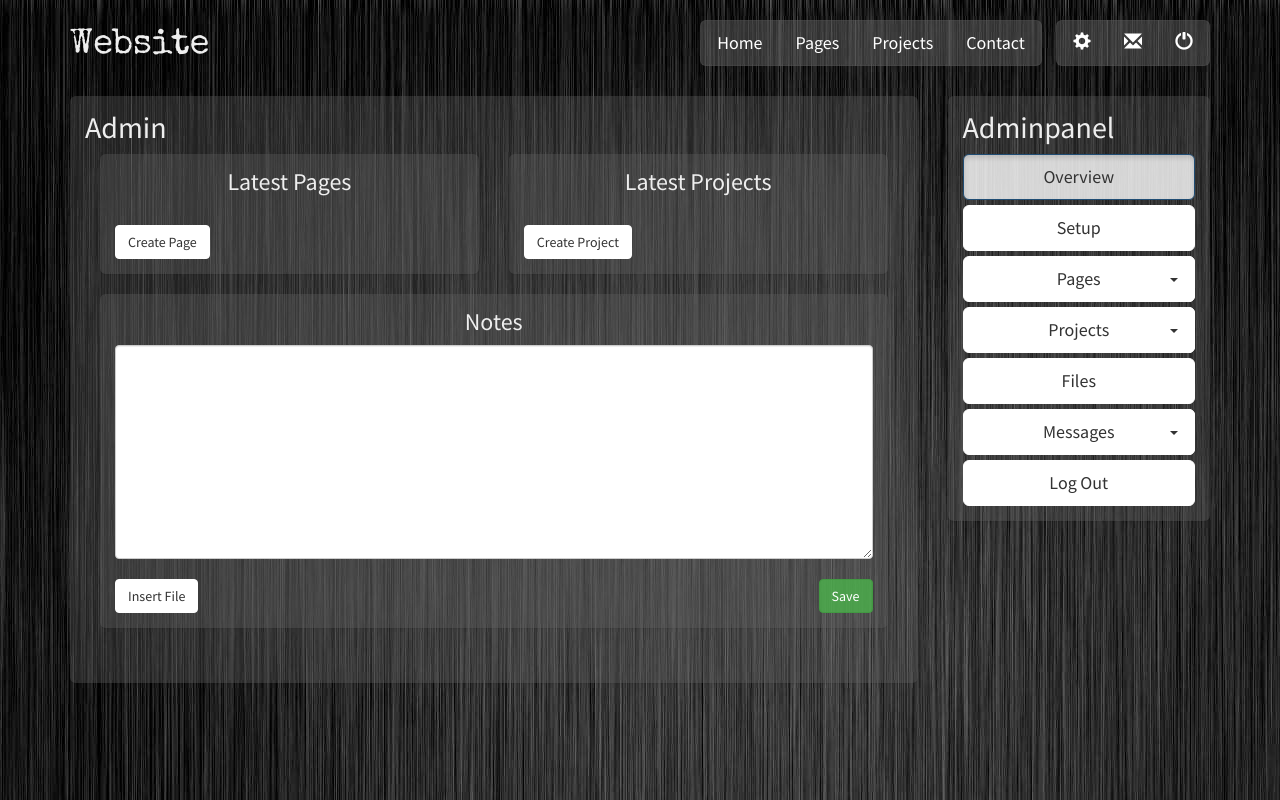
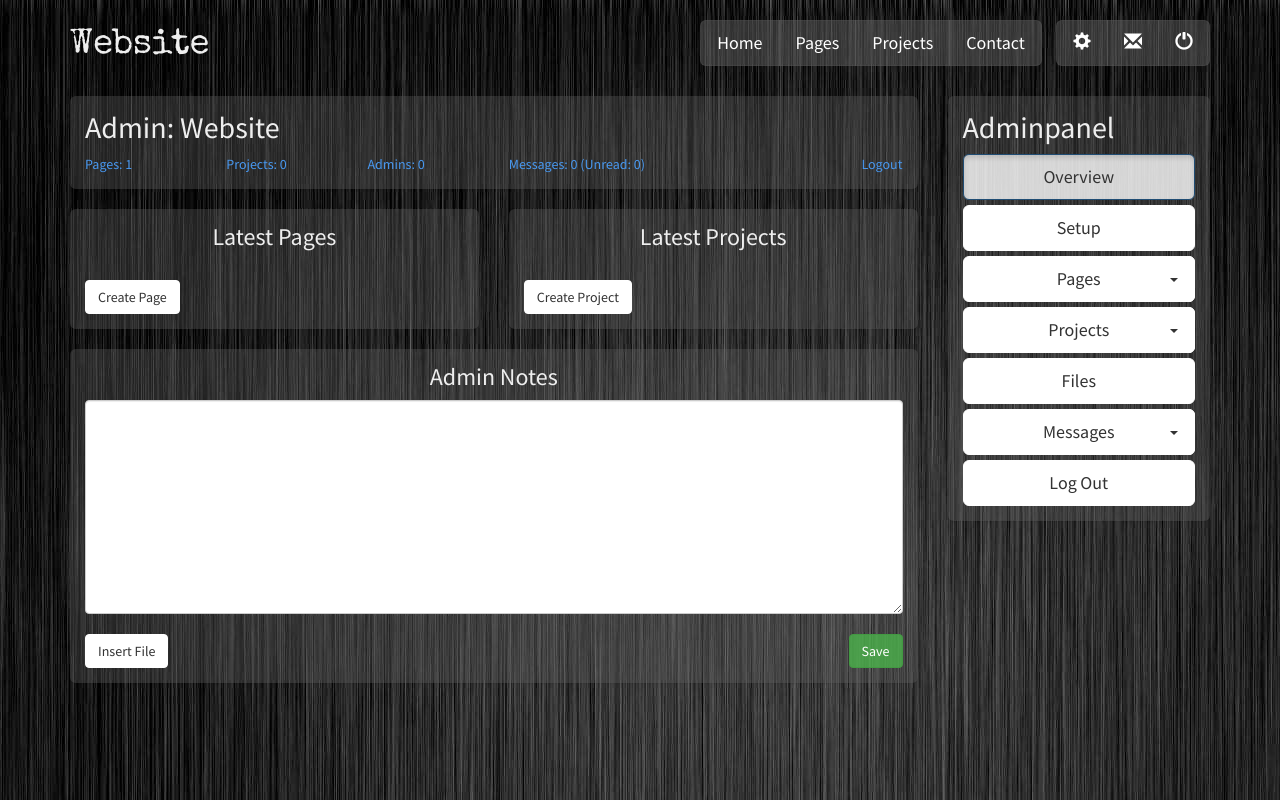
Before and after one commit to Aggrathon/AggrathonWebsite, a Flask app: page /admin/ in a window 1280 px wide. Run offline with Flask 2, Linux system fonts and the light colour scheme; data comes from the database, SQL or seed files in the repository; data that the repository does not hold is empty; parts of the project's set-up code (start-up, migrations or seed data) failed here and were passed over; some libraries are stand-ins or nearby versions.

Commit message:
Make the project editing page get data from the db Improve the design in multiple places by removing stacking panels

```diff
--- a/website/model.py
+++ b/website/model.py
@@ -41,10 +41,7 @@ def get_admin_front():
 	pages = LastPage.query.order_by(LastPage.time.desc()).all()
 	projects = ProjectLast.query.order_by(ProjectLast.time.desc()).all()
 	notes = Text.query.get('ADMIN_NOTES')
-	if notes:
-		return {'pages':pages, 'projects':projects, 'notes':notes.text}
-	else:
-		return {'pages':pages, 'projects':projects}
+	return {'pages':pages, 'projects':projects, 'notes':notes.text if notes else None, 'page_count':Page.query.count(), 'project_count':Project.query.count(), 'user_count':User.query.count(), 'message_count':Message.query.count()}
 
 def set_admin_notes(notes):
 	dbn = Text.query.get('ADMIN_NOTES')
@@ -321,8 +318,13 @@ def project_get(path):
 	return {"name":project.title, "text":project.text, "images":project.images, "tags":[tag.tag.tag for tag in project.tags], "links":project.links, "files":files}
 
 def project_get_admin(path):
-	project = Project.query.filter_by(path=path).first()
-	return project
+	project = db.session.query(Project.title, Project.text, Project.id, Project.thumbnail, Project.description, ProjectFeatured.priority).filter_by(path=path).outerjoin(ProjectFeatured).first()
+	if not project:
+		return None
+	return {'path':path, "name":project.title, "text":project.text, "thumbnail":project.thumbnail, "description":project.description, "featured":project.priority is not None, "priority":project.priority,\
+		"images":[img[0] for img in db.session.query(ProjectImage.image).filter_by(project_id=project.id).all()],\
+		"tagged":[tag[1] for tag in db.session.query(ProjectTagged.tag_id, ProjectTag.tag).filter_by(project_id=project.id).join(ProjectTag).all()],\
+		"tags":[tag[0] for tag in db.session.query(ProjectTag.tag).all()]}
 
 def project_list(tags=None,order=None):
 	projects = None
--- a/website/routes.py
+++ b/website/routes.py
@@ -139,8 +139,9 @@ def projects_edit():
 		return show_admin(AdminPages.createproject)
 	project = model.project_get_admin(path)
 	if not project:
+		flash("Saving will create the new project", model.RETURN_SUCCESS)
 		project = { 'path': path }
-	return render_page(create_page_fromfile('Edit Project', 'admin/projects/edit.html', **project), create_sidebar_fromfile('admin/projects/editbar.html'))
+	return render_page(create_page_fromfile('Edit Project %r'%path, 'admin/projects/edit.html', **project), create_sidebar_fromfile('admin/projects/editbar.html'))
 
 @app.route('/admin/projects/create/', methods=['GET'])
 @login_required
@@ -306,13 +307,13 @@ def edit_item():
 		if '/pages/' == path:
 			return redirect(url_for('pages_admin'), 303)
 		if '/pages/' in path:
-			return redirect(url_for('pages_edit', page=path.replace('/pages/', '')), 303)
+			return redirect(url_for('pages_edit', page=path.split('/pages/', 1)[1][:-1]), 303)
 		if path == '/contact/':
 			return redirect(url_for('messages'), 303)
 		if '/projects/' == path:
 			return redirect(url_for('projects_admin'), 303)
 		if '/projects/' in path:
-			return redirect(url_for('projects_edit', project=path.replace('/projects/', '')), 303)
+			return redirect(url_for('projects_edit', project=path.split('/projects/', 1)[1][:-1]), 303)
 	flash('Path not recognized', 'error')
 	return redirect(url_for('admin'), 303)
 
--- a/website/static/style.css
+++ b/website/static/style.css
@@ -236,6 +236,17 @@ a:focus, a:hover {
     color: transparent !important;
 }
 
+.btn-primary .badge {
+    background-color: #333;
+    color: #fff;
+}
+
+.well {
+	background-color: rgba(0, 0, 0, 0.15);
+	border: 1px solid rgba(0,0,0,0.2);
+	border-radius: 0.4em;
+}
+
 .blurb-list .media-body {
 	text-align: left;
 	white-space: normal;
@@ -327,12 +338,6 @@ table.table.table-hover tbody tr:hover {
 	max-height: 25em;
 	vertical-align: middle;
 }
-.image-carousel {
-	margin: -15px 0px 15px;
-	border: 1px solid gba(96,96,96,0.2);
-	border-radius: 0.4em;
-	background-color: rgba(96,96,96,0.35);
-}
 .image-carousel div {
 	padding: 0px;
 }
--- a/website/templates/admin/messages/forwarding.html
+++ b/website/templates/admin/messages/forwarding.html
@@ -23,17 +23,17 @@
 </script>
 <form class="panel" method="post">
 	<div class="row">
-		<div class="col-xs-12 col-sm-5 col-lg-6">
+		<div class="col-xs-12 col-sm-5 col-lg-5">
 			<input type="email" class="form-control" id="forwardEmail" placeholder="Email" name="email" />
 		</div>
-		<div class="col-xs-8 col-sm-4 col-lg-4">
+		<div class="col-xs-7 col-sm-4 col-lg-4">
 			<select class="form-control" id="forwardType" name="type">
 				<option value="0">Forward all messages</option>
 				<option value="1">Alert unread messages</option>
 				<option value="2">Alert once if unread messages</option>
 			</select>
 		</div>
-		<div class="col-xs-4 col-sm-3 col-lg-2 text-right">
+		<div class="col-xs-5 col-sm-3 col-lg-3 text-right">
 			<button class="btn btn-success" type="submit">Add Forwarding</button>
 		</div>
 	</div>
--- a/website/templates/admin/overview.html
+++ b/website/templates/admin/overview.html
@@ -15,7 +15,15 @@
 			});
 	}
 </script>
-<div class="container-fluid">
+<h2>{{content.title}}: {{site.name}}</h2>
+<div class="row">
+	<div class="col-xs-2"><a href="{{ url_for("pages_admin") }}">Pages:&nbsp;{{ content.data.page_count }}</a></div>
+	<div class="col-xs-2"><a href="{{ url_for("projects_admin") }}">Projects:&nbsp;{{ content.data.project_count }}</a></div>
+	<div class="col-xs-2"><a href="{{ url_for("setup") }}">Admins:&nbsp;{{ content.data.user_count }}</a></div>
+	<div class="col-xs-4"><a href="{{ url_for("messages") }}">Messages:&nbsp;{{ content.data.message_count }} (Unread:&nbsp;{{site.admin.unread}})</a></div>
+	<div class="col-xs-2 text-right"><a href="{{ url_for("logout") }}">Logout</a></div>
+</div></div>
+
 <div class="row">
 	<div class="col-sx-12 col-sm-6">
 		<div class="panel">
@@ -73,12 +81,11 @@
 		</div>
 	</div>
 </div>
-	<div class="row">
-		<div class="col-xs-12" id="notes">
-			<form class="panel">
-				<h3>Notes</h3>
+<div class="panel">
+	<form>
+		<h3>Admin Notes</h3>
 		<div>
-					<textarea class="form-control" id="rich-text" rows="10">{{ content.data.notes }}</textarea>
+			<textarea class="form-control" id="rich-text" rows="10">{% if content.data.notes %}{{ content.data.notes }}{% endif %}</textarea>
 			{{ rich_text('rich-text') }}
 		</div>
 		<br />
@@ -87,7 +94,3 @@
 			<span class="pull-right"><button type="button" class="btn btn-success" onclick="saveNotes();">Save</button></span>
 		</div>
 	</form>
-		</div>
-	</div>
-</div>
-<br />
--- a/website/templates/admin/pages/create.html
+++ b/website/templates/admin/pages/create.html
@@ -30,7 +30,7 @@
 		return false;
 	}
 </script>
-<form name="create" id="create" class="panel" onsubmit="return CreatePage();">
+<form name="create" id="create" onsubmit="return CreatePage();">
 	<div class="input-group">
 		<span class="input-group-addon">Create a new Page:</span>
 		<input type="text" name="path" id="path" required class="form-control" placeholder="New Page Path" />
--- a/website/templates/admin/pages/pages.html
+++ b/website/templates/admin/pages/pages.html
@@ -66,4 +66,5 @@
 <div class="text-right" aria-hidden="true">
 	Status: &emsp; <span class="glyphicon glyphicon-bullhorn"></span> Featured, <span class="glyphicon glyphicon-eye-close"></span> Private
 </div>
+</div><div class="panel">
 {% include 'admin/pages/create.html' %}
--- a/website/templates/admin/projects/create.html
+++ b/website/templates/admin/projects/create.html
@@ -1,4 +1,4 @@
-<form name="create" id="create" class="panel" action="{{ url_for('projects_edit') }}" method="get">
+<form name="create" id="create" action="{{ url_for('projects_edit') }}" method="get">
 	<div class="input-group">
 		<span class="input-group-addon">Create a new Project:</span>
 		<input type="text" name="path" id="path" required class="form-control" placeholder="New Project Path" />
--- a/website/templates/admin/projects/projects.html
+++ b/website/templates/admin/projects/projects.html
@@ -86,4 +86,5 @@
 		{% endfor %}
 	</tbody>
 </table>
+</div><div class="panel">
 {% include 'admin/projects/create.html' %}
--- a/website/templates/layout/content.html
+++ b/website/templates/layout/content.html
@@ -20,7 +20,7 @@
 <div id="content">
 	<div class="panel">
 		{% block panel %}
-		{% if content.title %}<h2>{{ content.title }}</h2>{% endif %}
+		{% if content.title and not content.hide_title %}<h2>{{ content.title }}</h2>{% endif %}
 		{% if content.html %} {{ content.html | safe }} {% endif %}
 		{% if content.file %} {% include content.file %} {% endif %}
 		{% endblock %}
--- a/website/view.py
+++ b/website/view.py
@@ -67,8 +67,8 @@ def create_sidebar(sidebar):
 """
 	Methods for creating custom pages and sidebars from files
 """
-def create_page_fromfile(title, file, **data):
-	return {'title':title, 'file':file, 'data':data}
+def create_page_fromfile(title, file, hide_title=False, **data):
+	return {'title':title, 'file':file, 'hide_title':hide_title, 'data':data}
 
 def create_sidebar_fromfile(file, **data):
 	return {'file':file, 'data':data}
@@ -102,7 +102,7 @@ def show_page(path):
 """
 def show_project(path):
 	project = model.project_get(path)
-	return render_page_standard(create_page_fromfile(None, file='frontend/projects/project.html', **project), True)
+	return render_page_standard(create_page_fromfile(project['name'], file='frontend/projects/project.html', hide_title=True, **project), True)
 
 
 """
@@ -123,7 +123,7 @@ class AdminPages(Enum):
 
 def show_admin(page):
 	if page is AdminPages.admin:
-		return create_page_admin('Admin', 'admin/overview.html', **model.get_admin_front())
+		return create_page_admin('Admin', 'admin/overview.html', hide_title=True, **model.get_admin_front())
 	if page is AdminPages.setup:
 		return create_page_admin('Setup', 'admin/setup.html', users=model.get_user_list(), **model.get_site_info())
 	if page is AdminPages.pages:
```
Also changed, not shown: website/templates/admin/messages/messages.html (+15 -14 lines), website/templates/admin/pages/editbar.html (+4 -4 lines), website/templates/admin/projects/edit.html (+4 -4 lines), website/templates/admin/projects/editbar.html (+7 -6 lines), website/templates/frontend/projects/project.html (+3 -4 lines). Lines whose indentation alone changed are shown as unchanged.
